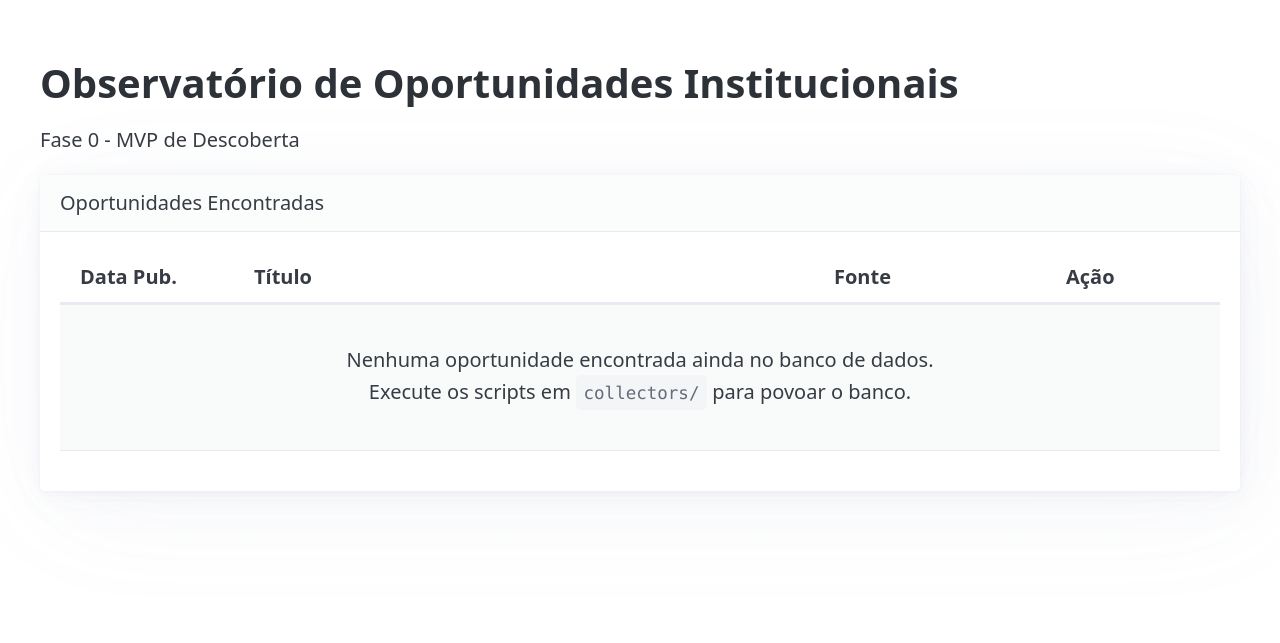
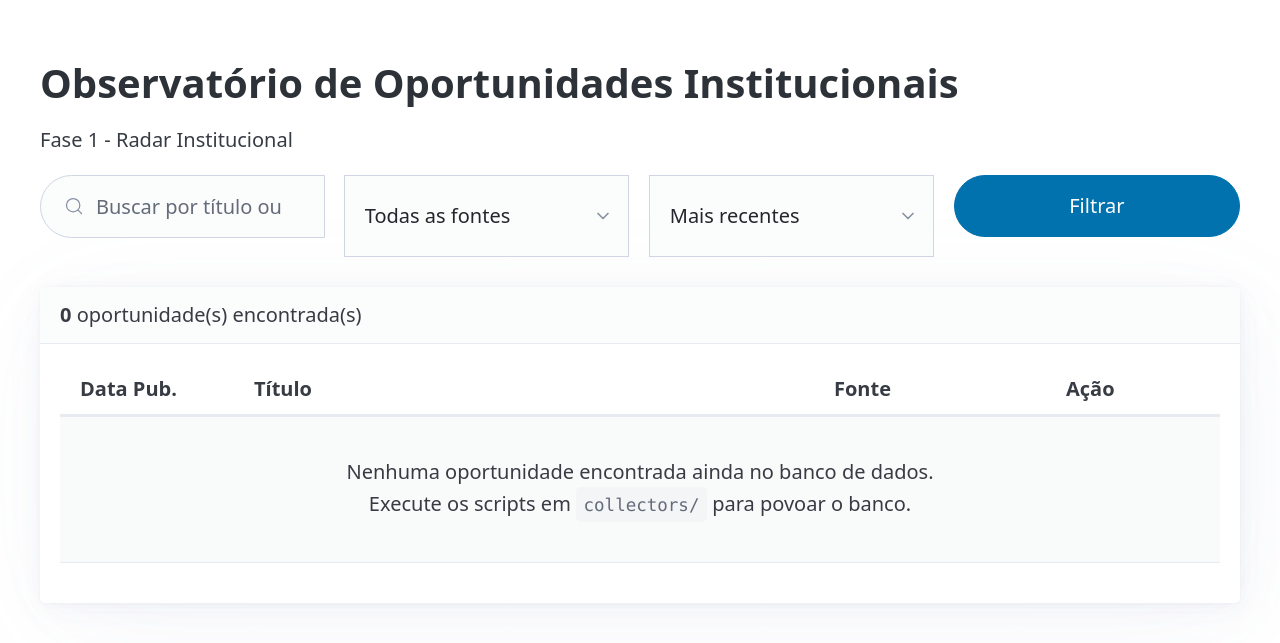
Before and after one commit to maia-andre/observatorio_oportunidades, a FastAPI app: page / in a window 1280 px wide. Shown: the top 643 px of the page. Run offline with FastAPI, Linux system fonts and the light colour scheme; some libraries are stand-ins or nearby versions.

Commit message:
feat(painel): busca, filtro por fonte, ordenacao e paginacao (Fase 1)
- backend/main.py: rota / aceita query params q, source, order e page;
  monta filtros (ilike em title/description, igualdade por fonte),
  ordenacao por data e paginacao (PAGE_SIZE=20) com contagem total
- index.html: formulario de filtros (GET), selecao de fonte dinamica,
  contador de resultados e navegacao de paginas

```diff
--- a/backend/main.py
+++ b/backend/main.py
@@ -1,25 +1,91 @@
+import math
+from contextlib import asynccontextmanager
+
 from fastapi import FastAPI, Request
 from fastapi.templating import Jinja2Templates
 from sqlmodel import Session, select
-from contextlib import asynccontextmanager
+from sqlalchemy import func, or_
 
 from backend.database import create_db_and_tables, engine
 from backend.models import Opportunity
+
+# Quantidade de oportunidades exibidas por página no painel.
+PAGE_SIZE = 20
+
 
 @asynccontextmanager
 async def lifespan(app: FastAPI):
     create_db_and_tables()
     yield
 
+
 app = FastAPI(lifespan=lifespan)
 
 templates = Jinja2Templates(directory="backend/templates")
 
+
 @app.get("/")
-def read_root(request: Request):
+def read_root(
+    request: Request,
+    q: str = "",
+    source: str = "",
+    order: str = "desc",
+    page: int = 1,
+):
+    """Painel com busca, filtro por fonte, ordenação por data e paginação."""
+    if page < 1:
+        page = 1
+
     with Session(engine) as session:
-        # Pega as últimas oportunidades ordenadas por data
-        opportunities = session.exec(select(Opportunity).order_by(Opportunity.published_date.desc())).all()
+        # Fontes distintas para alimentar o seletor de filtro.
+        sources = session.exec(
+            select(Opportunity.source).distinct().order_by(Opportunity.source)
+        ).all()
+
+        # Query base + query de contagem (compartilham os mesmos filtros).
+        statement = select(Opportunity)
+        count_statement = select(func.count()).select_from(Opportunity)
+
+        if q:
+            termo = f"%{q}%"
+            filtro_texto = or_(
+                Opportunity.title.ilike(termo),
+                Opportunity.description.ilike(termo),
+            )
+            statement = statement.where(filtro_texto)
+            count_statement = count_statement.where(filtro_texto)
+
+        if source:
+            statement = statement.where(Opportunity.source == source)
+            count_statement = count_statement.where(Opportunity.source == source)
+
+        # Ordenação por data de publicação (padrão: mais recentes primeiro).
+        if order == "asc":
+            statement = statement.order_by(Opportunity.published_date.asc())
+        else:
+            statement = statement.order_by(Opportunity.published_date.desc())
+
+        total = session.exec(count_statement).one()
+        total_pages = max(1, math.ceil(total / PAGE_SIZE))
+        if page > total_pages:
+            page = total_pages
+
+        offset = (page - 1) * PAGE_SIZE
+        opportunities = session.exec(
+            statement.offset(offset).limit(PAGE_SIZE)
+        ).all()
+
         return templates.TemplateResponse(
-            request=request, name="index.html", context={"opportunities": opportunities}
+            request=request,
+            name="index.html",
+            context={
+                "opportunities": opportunities,
+                "sources": sources,
+                "total": total,
+                "page": page,
+                "total_pages": total_pages,
+                "q": q,
+                "source": source,
+                "order": order,
+            },
         )
--- a/backend/templates/index.html
+++ b/backend/templates/index.html
@@ -8,15 +8,38 @@
     <link rel="stylesheet" href="https://cdn.jsdelivr.net/npm/@picocss/pico@2/css/pico.min.css">
     <style>
         .container { margin-top: 2rem; max-width: 1200px; }
+        .filtros { margin-bottom: 1.5rem; }
+        .paginacao { display: flex; justify-content: space-between; align-items: center; }
+        .paginacao ul { margin: 0; }
     </style>
 </head>
 <body>
     <main class="container">
         <h1>Observatório de Oportunidades Institucionais</h1>
-        <p>Fase 0 - MVP de Descoberta</p>
+        <p>Fase 1 - Radar Institucional</p>
+
+        <!-- Filtros: busca textual, fonte e ordenação (GET preserva o estado na URL) -->
+        <form method="get" role="search" class="filtros">
+            <div class="grid">
+                <input type="search" name="q" placeholder="Buscar por título ou descrição..." value="{{ q }}">
+                <select name="source" aria-label="Filtrar por fonte">
+                    <option value="">Todas as fontes</option>
+                    {% for s in sources %}
+                    <option value="{{ s }}" {% if s == source %}selected{% endif %}>{{ s }}</option>
+                    {% endfor %}
+                </select>
+                <select name="order" aria-label="Ordenar por data">
+                    <option value="desc" {% if order != 'asc' %}selected{% endif %}>Mais recentes</option>
+                    <option value="asc" {% if order == 'asc' %}selected{% endif %}>Mais antigas</option>
+                </select>
+                <button type="submit">Filtrar</button>
+            </div>
+        </form>
 
         <article>
-            <header>Oportunidades Encontradas</header>
+            <header>
+                <strong>{{ total }}</strong> oportunidade(s) encontrada(s){% if q or source %} <small>(filtrado)</small>{% endif %}
+            </header>
             <div class="overflow-auto">
                 <table class="striped">
                     <thead>
@@ -41,8 +64,12 @@
                         {% else %}
                         <tr>
                             <td colspan="4" style="text-align: center; padding: 2rem;">
+                                {% if q or source %}
+                                Nenhuma oportunidade corresponde aos filtros aplicados.
+                                {% else %}
                                 Nenhuma oportunidade encontrada ainda no banco de dados.<br>
                                 Execute os scripts em <code>collectors/</code> para povoar o banco.
+                                {% endif %}
                             </td>
                         </tr>
                         {% endfor %}
@@ -50,6 +77,32 @@
                 </table>
             </div>
         </article>
+
+        {% if total_pages > 1 %}
+        <nav class="paginacao">
+            <ul>
+                <li>
+                    {% if page > 1 %}
+                    <a href="?q={{ q|urlencode }}&source={{ source|urlencode }}&order={{ order|urlencode }}&page={{ page - 1 }}" role="button" class="secondary">← Anterior</a>
+                    {% else %}
+                    <a href="#" role="button" class="secondary" aria-disabled="true">← Anterior</a>
+                    {% endif %}
+                </li>
+            </ul>
+            <ul>
+                <li><small>Página {{ page }} de {{ total_pages }}</small></li>
+            </ul>
+            <ul>
+                <li>
+                    {% if page < total_pages %}
+                    <a href="?q={{ q|urlencode }}&source={{ source|urlencode }}&order={{ order|urlencode }}&page={{ page + 1 }}" role="button" class="secondary">Próxima →</a>
+                    {% else %}
+                    <a href="#" role="button" class="secondary" aria-disabled="true">Próxima →</a>
+                    {% endif %}
+                </li>
+            </ul>
+        </nav>
+        {% endif %}
     </main>
 </body>
 </html>
```
